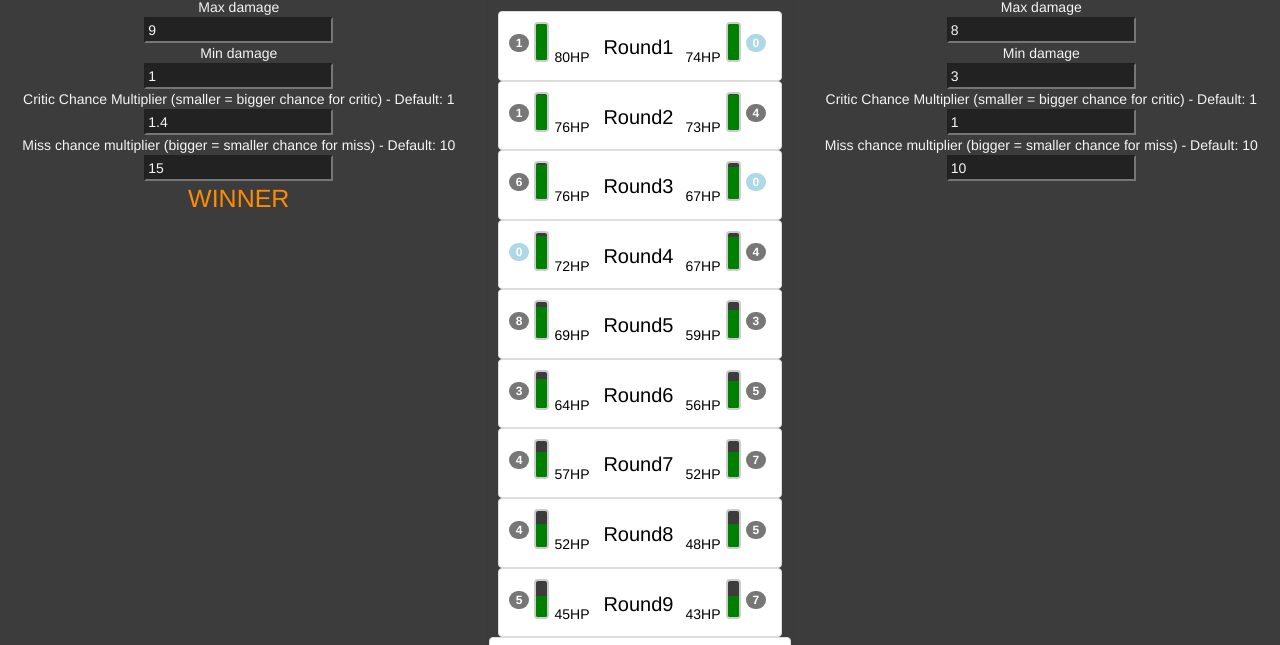
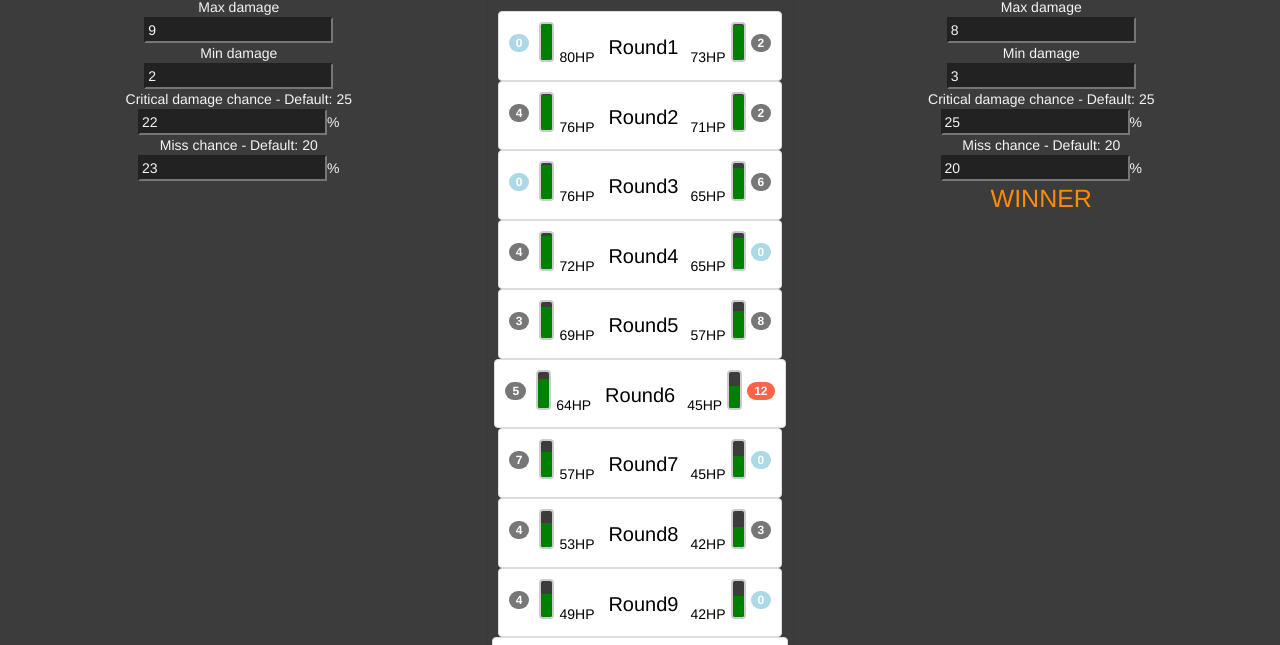
Before and after one commit to gjanoszek/Monster-Arena, a website: page index.html in a window 1280 px wide. Both pictures are taken after a click on the button "Begin battle". Shown: the part 153-798 px from the top of the page. Drawn offline with Linux system fonts and the light colour scheme.

Commit message:
Reworked critic and miss chance (to precentage chance) and little fix in styles.

```diff
--- a/MonsterBattle.js
+++ b/MonsterBattle.js
@@ -7,8 +7,8 @@ var Monster = function (opts) {
         this.hp = opts.hp;
         this.maxDmg = opts.maxDmg;
         this.minDmg = opts.minDmg;
-        this.critMult = opts.critMult;
-        this.missMult = opts.missMult;
+        this.critChance = opts.critChance;
+        this.missChance = opts.missChance;
         this.maxHp = opts.maxHp;
     },
     monster1,
@@ -19,8 +19,8 @@ var Monster = function (opts) {
             hp: parseInt($("#hp" + monsterNum).val(), 10),
             maxDmg: parseInt($("#maxDamage" + monsterNum).val(), 10),
             minDmg: parseInt($("#minDamage" + monsterNum).val(), 10),
-            missMult: parseFloat($("#missMultiplier" + monsterNum).val()),
-            critMult: parseFloat($("#criticMultiplier" + monsterNum).val()),
+            missChance: parseFloat($("#missChance" + monsterNum).val()),
+            critChance: parseFloat($("#criticChance" + monsterNum).val()),
             maxHp: parseInt($("#hp" + monsterNum).val(), 10)
         };
     },
@@ -37,15 +37,15 @@ Monster.prototype.przedstawSie = function () {
 
 Monster.prototype.uderz = function (monsterNum) {
     var attackingMonster = window['monster' + monsterNum],
-        critic = Math.random() * attackingMonster.critMult,
-        missChance = Math.floor(Math.random() * attackingMonster.missMult);
+        critic = Math.floor(Math.random() * 100 + 1),
+        missChance = Math.floor(Math.random() * 100 + 1);
 
-    isCritic = critic <= 0.14;
+    isCritic = critic <= attackingMonster.critChance;
 
-    if (missChance >= 2) {
+    if (missChance <= attackingMonster.missChance) {
+        isAccurate = false;
+    } else {
         isAccurate = true;
-    } else {
-        isAccurate = false;
     }
 
     if (isAccurate === true) {
@@ -158,10 +158,10 @@ $(document).ready(function ($) {
     var beginBattle = $("#beginBattle"),
         userdata = $(".userdata"),
         monsters = [
-            ['Skeleton', 80, 9, 1, 1.4, 15],
-            ['Ghost', 75, 8, 3, 1, 10],
-            ['Warrior', 120, 5, 2, 1.1, 10],
-            ['Troll', 90, 5, 4, 0.6, 7]
+            ['Skeleton', 80, 9, 2, 22, 23],
+            ['Ghost', 75, 8, 3, 25, 20],
+            ['Warrior', 120, 5, 2, 23, 20],
+            ['Troll', 90, 5, 4, 32, 25]
         ];
 
     $log = $('#shared_battle_log');
@@ -185,13 +185,13 @@ $(document).ready(function ($) {
     });
 
 
-    preset = function (name, hp, maxDmg, minDmg, critMult, missMult, playerNum) {
+    preset = function (name, hp, maxDmg, minDmg, critChance, missChance, playerNum) {
         $('#name' + playerNum).val(name);
         $('#hp' + playerNum).val(hp);
         $('#maxDamage' + playerNum).val(maxDmg);
         $('#minDamage' + playerNum).val(minDmg);
-        $('#criticMultiplier' + playerNum).val(critMult);
-        $('#missMultiplier' + playerNum).val(missMult);
+        $('#criticChance' + playerNum).val(critChance);
+        $('#missChance' + playerNum).val(missChance);
     };
 
 
--- a/css.css
+++ b/css.css
@@ -115,7 +115,7 @@ input, select, textarea {
     display: inline-flex;
 }
 
-#shared_battle_log .player1 {
+#shared_battle_log .player2 {
     float: left;
     position: relative;
     top: 12px;
@@ -154,7 +154,7 @@ input, select, textarea {
     position: relative;
 }
 
-#shared_battle_log .player2 {
+#shared_battle_log .player1 {
     float: right;
     position: relative;
     top: 12px;
--- a/index.html
+++ b/index.html
@@ -68,17 +68,17 @@
             <div>
                 <input id="minDamage1" class="userdata" type="number" placeholder="Min damage"/>
             </div>
-            <div>Critic Chance Multiplier (smaller = bigger chance for critic) - Default: 1</div>
+            <div>Critical damage chance - Default: 25</div>
 
             <div>
-                <input id="criticMultiplier1" class="userdata" type="number"
-                       placeholder="Critic Chance Multiplier (defalut - 1)"/>
+                <input id="criticChance1" class="userdata" type="number"
+                       placeholder="Critical damage chance"/>%
             </div>
-            <div>Miss chance multiplier (bigger = smaller chance for miss) - Default: 10</div>
+            <div>Miss chance - Default: 20</div>
 
             <div>
-                <input id="missMultiplier1" class="userdata" type="number"
-                       placeholder="Miss chance multiplier (default - 10)"/>
+                <input id="missChance1" class="userdata" type="number"
+                       placeholder="Miss chance"/>%
             </div>
         </div>
 
@@ -126,17 +126,17 @@
             <div>
                 <input id="minDamage2" class="userdata" type="number" placeholder="Min damage"/>
             </div>
-            <div>Critic Chance Multiplier (smaller = bigger chance for critic) - Default: 1</div>
+            <div>Critical damage chance - Default: 25</div>
 
             <div>
-                <input id="criticMultiplier2" class="userdata" type="number"
-                       placeholder="Critic Chance Multiplier (defalut - 1)"/>
+                <input id="criticChance2" class="userdata" type="number"
+                       placeholder="Critical damage chance"/>%
             </div>
-            <div>Miss chance multiplier (bigger = smaller chance for miss) - Default: 10</div>
+            <div>Miss chance - Default: 20</div>
 
             <div>
-                <input id="missMultiplier2" class="userdata" type="number"
-                       placeholder="Miss chance multiplier (default - 10)"/>
+                <input id="missChance2" class="userdata" type="number"
+                       placeholder="Miss chance"/>%
             </div>
         </div>
 
```
